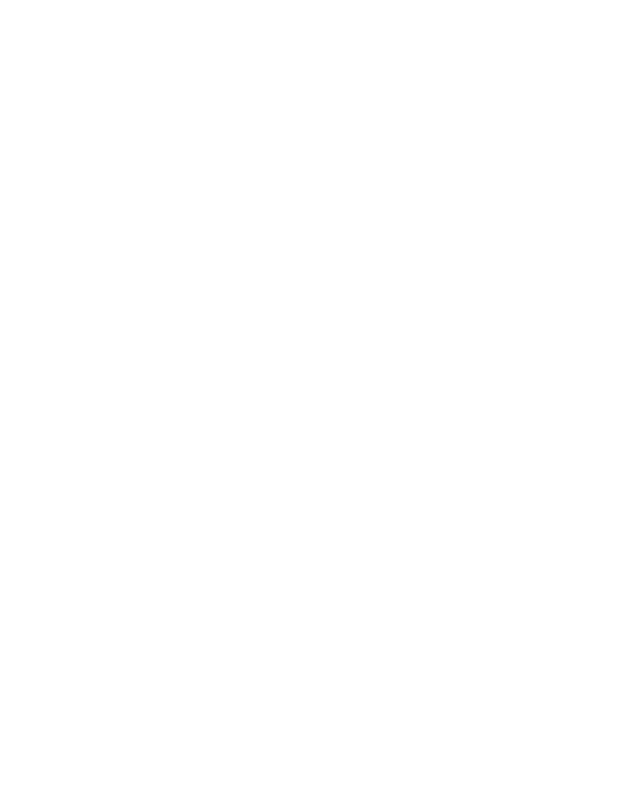
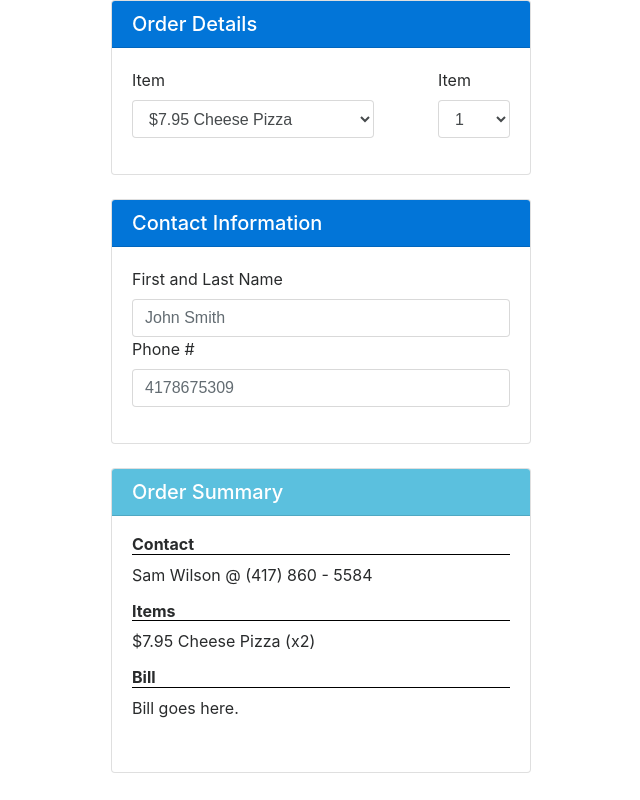
Before and after one commit to SamuelHWilson/131CheechsPizza, a plain HTML site: page index.html in a window 1280 px wide. Shown: the whole page, without its empty margins (319-959 px from the left). Drawn offline with nearby package versions, Linux system fonts and the light colour scheme.

Commit message:
Designed form layout.

```diff
--- a/index.html
+++ b/index.html
@@ -8,11 +8,67 @@
     <!--Bootstrap-->
     <link rel="stylesheet" href="https://maxcdn.bootstrapcdn.com/bootstrap/4.0.0-alpha.6/css/bootstrap.min.css" integrity="sha384-rwoIResjU2yc3z8GV/NPeZWAv56rSmLldC3R/AZzGRnGxQQKnKkoFVhFQhNUwEyJ" crossorigin="anonymous">
 
-    <!--Bootstrap JS, probably won't use.-->
-    <!-- <script src="https://maxcdn.bootstrapcdn.com/bootstrap/4.0.0-alpha.6/js/bootstrap.min.js" integrity="sha384-vBWWzlZJ8ea9aCX4pEW3rVHjgjt7zpkNpZk+02D9phzyeVkE+jo0ieGizqPLForn" crossorigin="anonymous"></script> -->
+    <!--Bootstrap JS-->
+    <script src="https://maxcdn.bootstrapcdn.com/bootstrap/4.0.0-alpha.6/js/bootstrap.min.js" integrity="sha384-vBWWzlZJ8ea9aCX4pEW3rVHjgjt7zpkNpZk+02D9phzyeVkE+jo0ieGizqPLForn" crossorigin="anonymous"></script>
+
+    <link rel="stylesheet" href="styles.css">
 </head>
 <body>
+    <div class="container">
+        <!-- Order Form -->
+        <form>
+            <!--Order Details-->
+            <div class="card">
+                <h5 class="card-header bg-primary text-white">Order Details</h5>
+                <div class="card-block row">
+                    <div class="form-group col-8">
+                        <label for="order-form-item">Item</label>
+                        <select id="order-form-item" class="form-control">
+                            <option>$7.95 Cheese Pizza</option>
+                        </select>
+                    </div>
 
+                    <div class="col-1">
+                        <p></p>
+                    </div>
+
+                    <div class="form-group col-3">
+                        <label for="order-form-quantity">Item</label>
+                        <select id="order-form-quantity" class="form-control">
+                            <option>1</option>
+                        </select>
+                    </div>
+                </div>
+            </div>
+
+            <!--Contact Infor-->
+            <div class="card">
+                <h5 class="card-header bg-primary text-white">Contact Information</h5>
+                <div class="card-block form-group">
+                    <label for="order-form-name">First and Last Name</label>
+                    <input id="order-form-name" type="text" placeholder="John Smith" class="form-control">
+
+                    <label for="order-form-phone">Phone #</label>
+                    <input id="order-form-phone" type="text" placeholder="4178675309" class="form-control">
+                </div>
+            </div>
+
+            <!--Order Summary-->
+            <div class="card">
+                <h5 class="card-header bg-info text-white">Order Summary</h5>
+                <div class="card-block form-group">
+                    <h6 class="summary-header"><strong>Contact</strong></h6>
+                    <p>Sam Wilson @ (417) 860 - 5584</p>
+                    <h6 class="summary-header"><strong>Items</strong></h6>
+                    <p>$7.95 Cheese Pizza (x2)</p>
+                    <h6 class="summary-header"><strong>Bill</strong></h6>
+                    <p>Bill goes here.</p>
+
+                </div>
+            </div>
+
+        </form>
+    </div>
 </body>
 
 </html>
--- a/styles.css
+++ b/styles.css
@@ -0,0 +1,14 @@
+/*.card-block, .card-header {
+    padding: .6rem !important;
+}*/
+.container {
+    width: 450px;
+}
+
+.card {
+    margin-bottom: 1.5rem;
+}
+
+.summary-header {
+    border-bottom: 1px solid black;
+}
```
